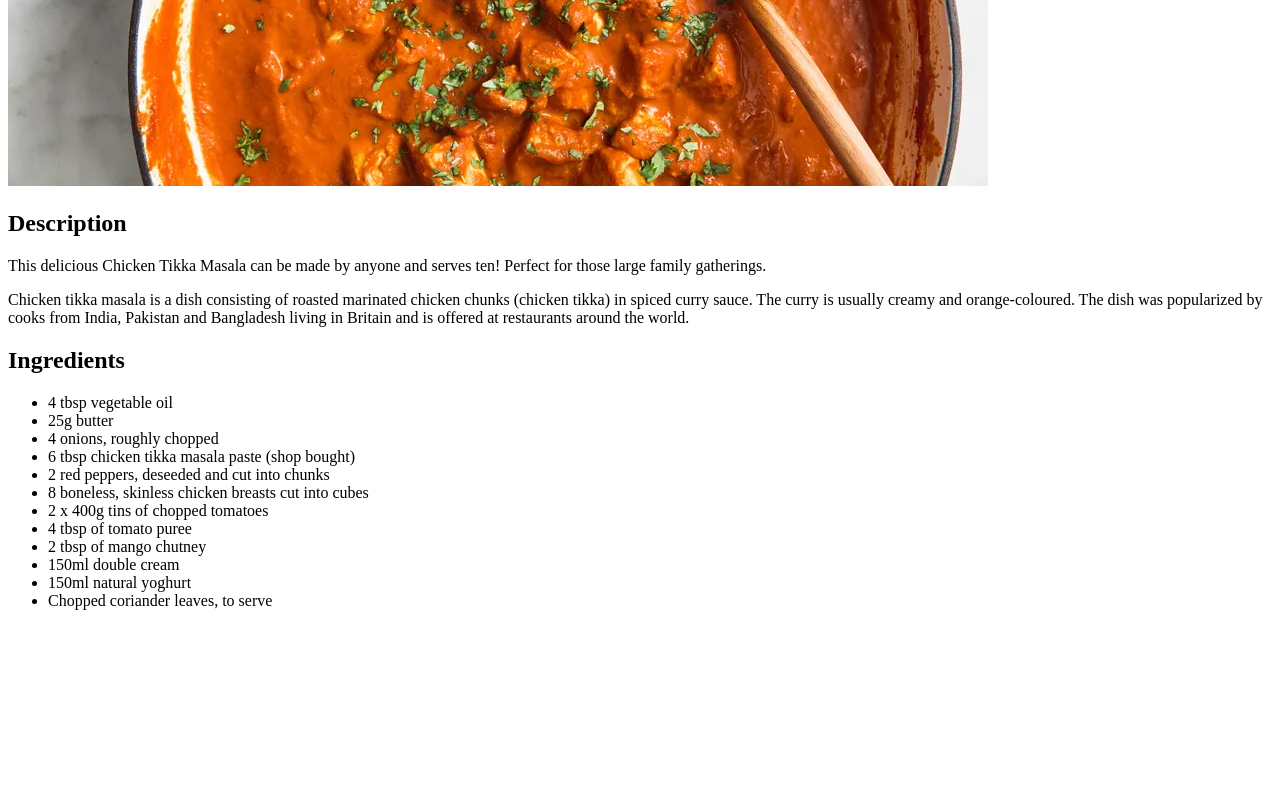
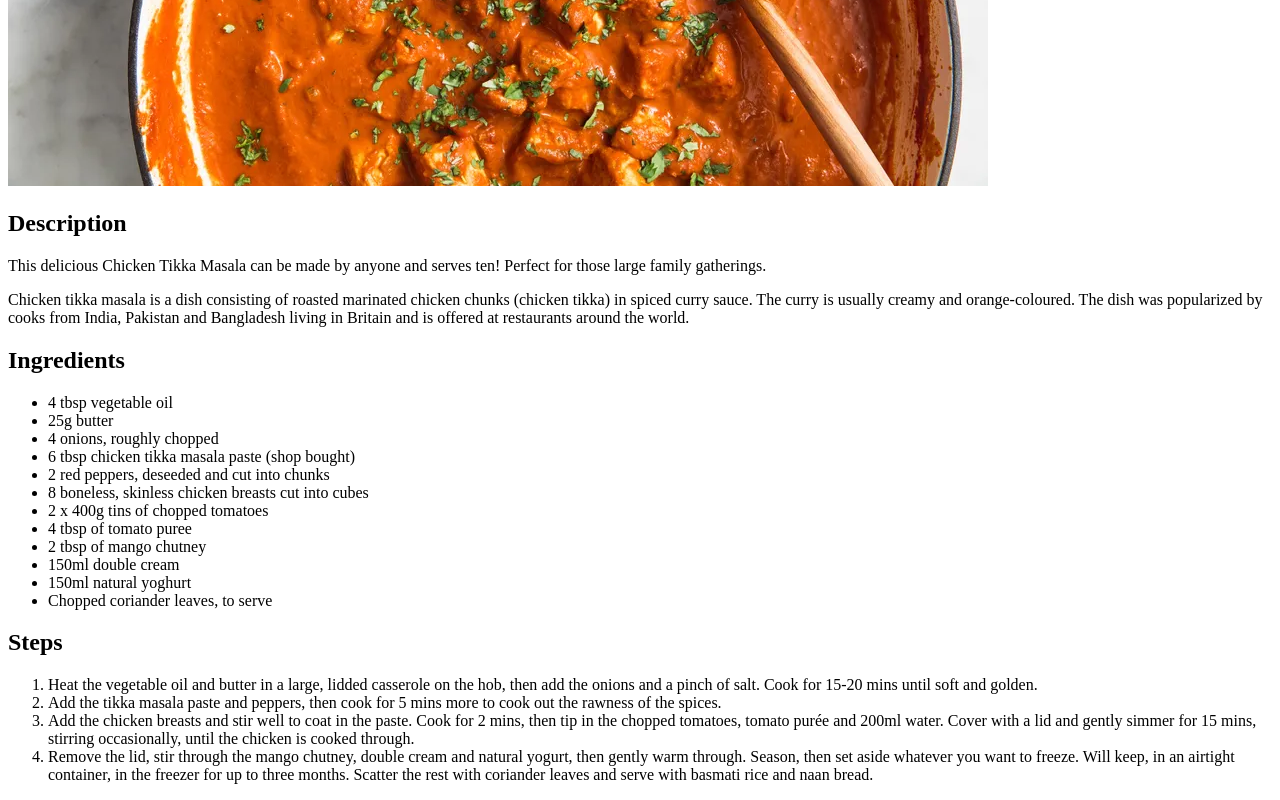
Before and after one commit to DarthEros/odin-recipes, a plain HTML site: page recipes/chickentikka.html in a window 1280 px wide. Shown: the part 547-1347 px from the top of the page. Before the commit the page ends 1173 px from the top, so only its background shows below. Drawn offline with Linux system fonts and the light colour scheme.

Commit message:
Adding recipe steps

```diff
--- a/recipes/chickentikka.html
+++ b/recipes/chickentikka.html
@@ -27,5 +27,12 @@
         <li>150ml natural yoghurt</li>
         <li>Chopped coriander leaves, to serve</li>
     </ul>
+    <h2>Steps</h2>
+    <ol>
+        <li>Heat the vegetable oil and butter in a large, lidded casserole on the hob, then add the onions and a pinch of salt. Cook for 15-20 mins until soft and golden.</li>
+        <li>Add the tikka masala paste and peppers, then cook for 5 mins more to cook out the rawness of the spices.</li>
+        <li>Add the chicken breasts and stir well to coat in the paste. Cook for 2 mins, then tip in the chopped tomatoes, tomato purée and 200ml water. Cover with a lid and gently simmer for 15 mins, stirring occasionally, until the chicken is cooked through.</li>
+        <li>Remove the lid, stir through the mango chutney, double cream and natural yogurt, then gently warm through. Season, then set aside whatever you want to freeze. Will keep, in an airtight container, in the freezer for up to three months. Scatter the rest with coriander leaves and serve with basmati rice and naan bread.</li>
+    </ol>
     </body>
 </html>
```
